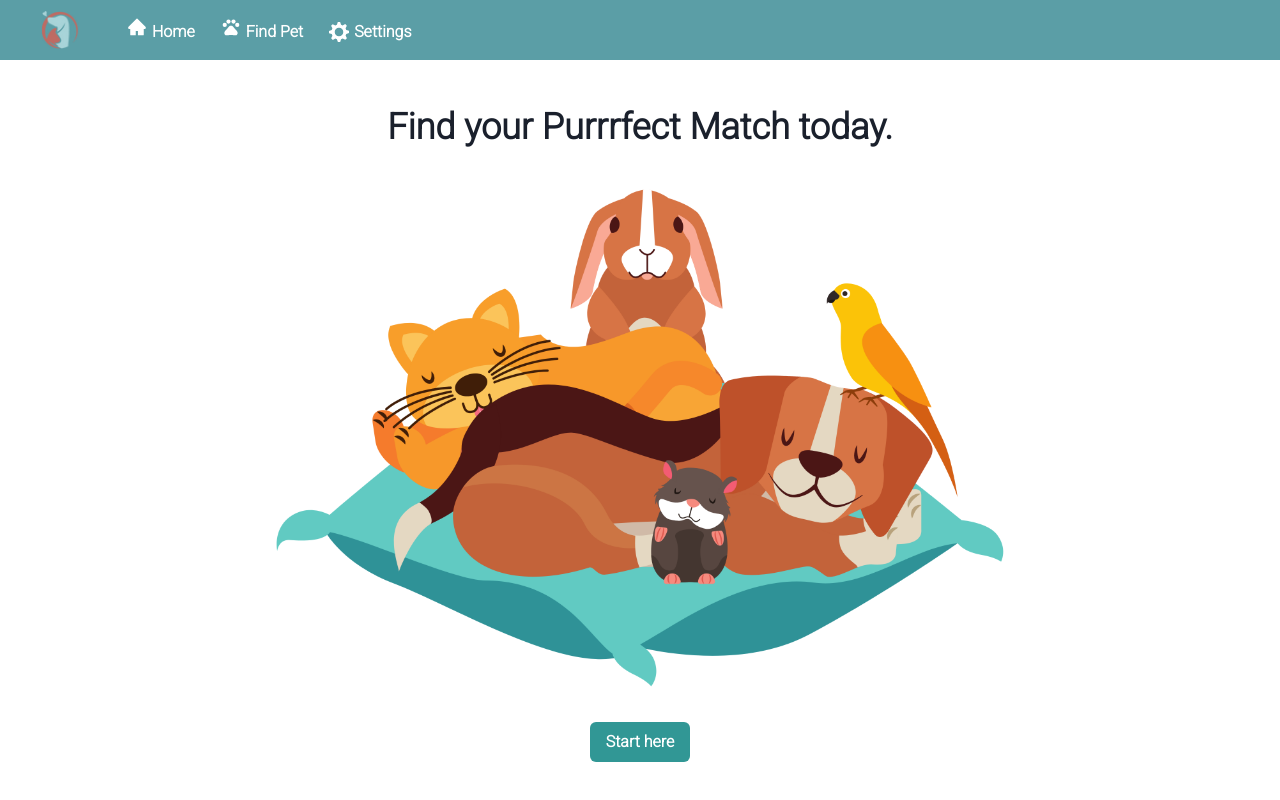
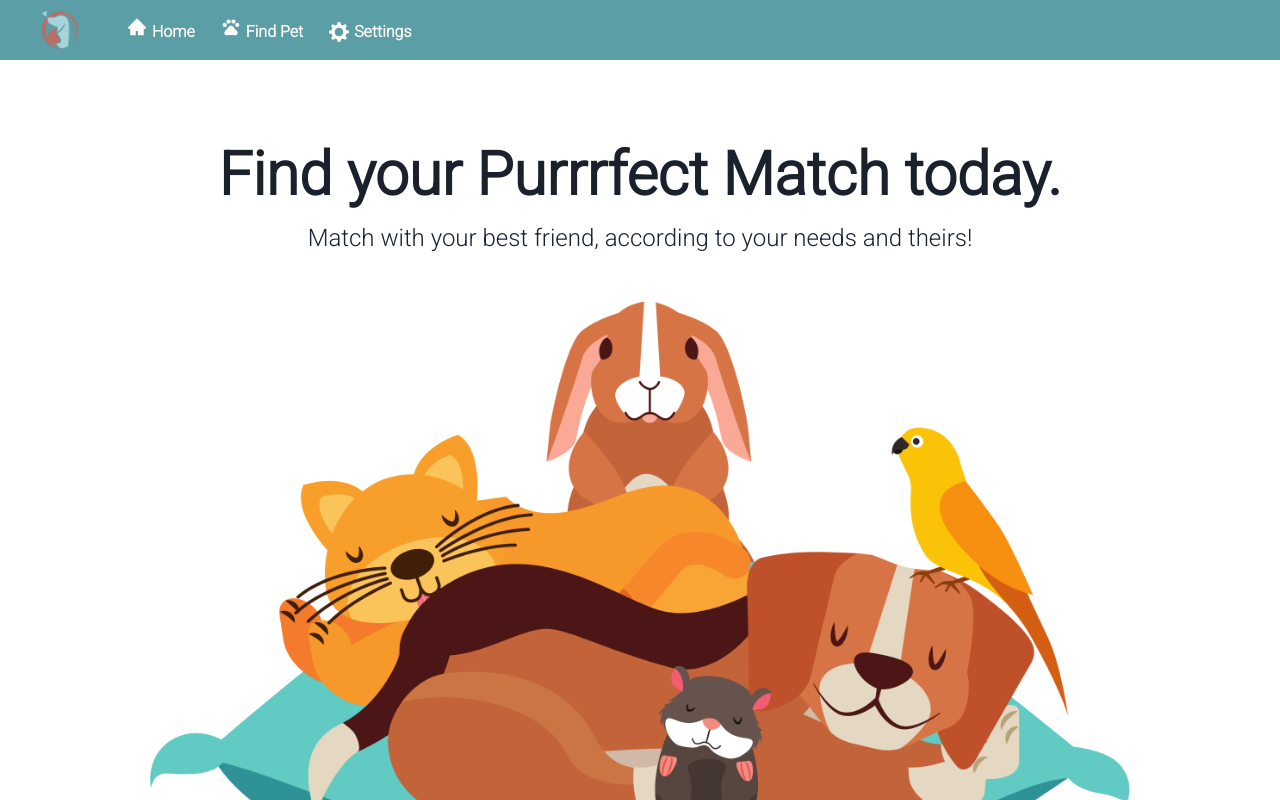
Before and after one commit to jfv-2000/purrrfect-match, a React (Create React App) app: page / in a window 1280 px wide. Shown: the top 800 px of the page. Built offline with nearby package versions, Linux system fonts and the light colour scheme.

Commit message:
Add desc of app.

```diff
--- a/src/components/Home.js
+++ b/src/components/Home.js
@@ -5,13 +5,16 @@ export default function Home() {
   return (
     <Flex align="center" justify="center">
       <VStack>
-        <Container maxWidth="4xl" mt="40px">
-          <Text fontSize="4xl" fontWeight="bold" align="center">
+        <Container maxWidth="6xl" mt="70px">
+          <Text fontSize="6xl" fontWeight="bold" align="center">
             Find your Purrrfect Match today.
+          </Text>
+          <Text fontSize="2xl" align="center">
+            Match with your best friend, according to your needs and theirs!
           </Text>
         </Container>
 
-        <Container maxWidth="3xl">
+        <Container maxWidth="5xl">
           <Image src={FillerImage} />
         </Container>
 
```
